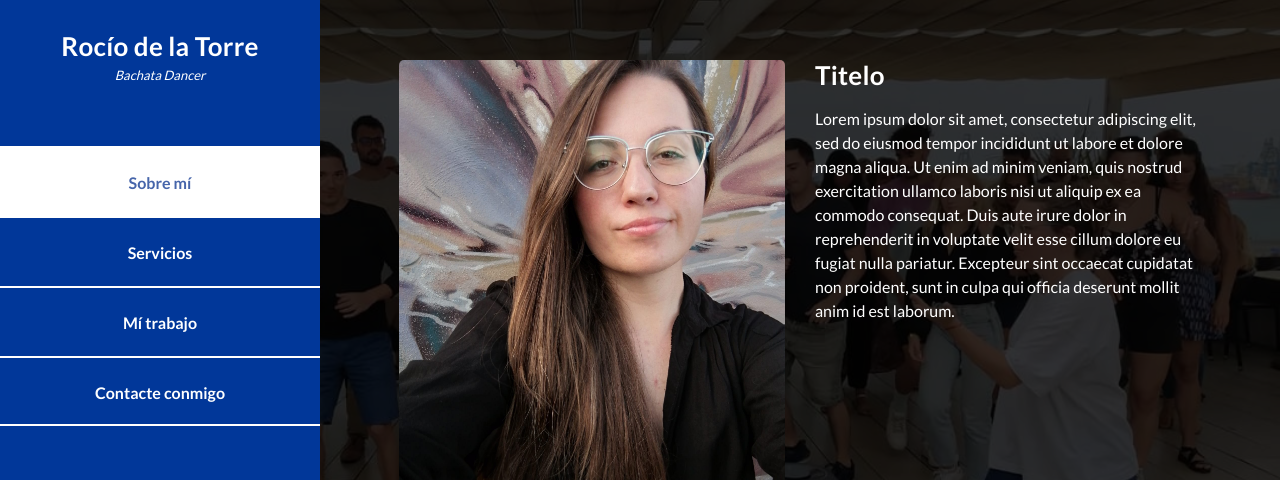
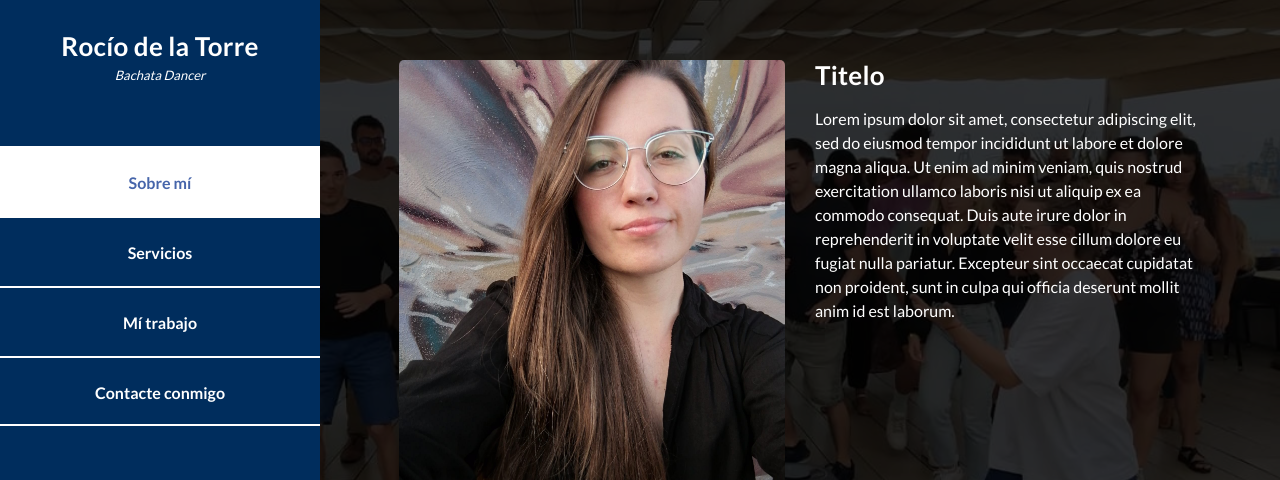
Before and after one commit to tobiasbenkner/rocio, a website: page index.html in a window 1280 px wide. Shown: the part 209-689 px from the top of the page. Drawn offline with Linux system fonts and the light colour scheme.

Commit message:
primary color

```diff
--- a/assets/css/templatemo-style.css
+++ b/assets/css/templatemo-style.css
@@ -7,7 +7,7 @@ https://templatemo.com/tm-531-reflux
 */
 
 :root {
-    --primary: #013799;
+    --primary: #002D5D;
     --primary-dark: #4665aa;
   }
 
```
